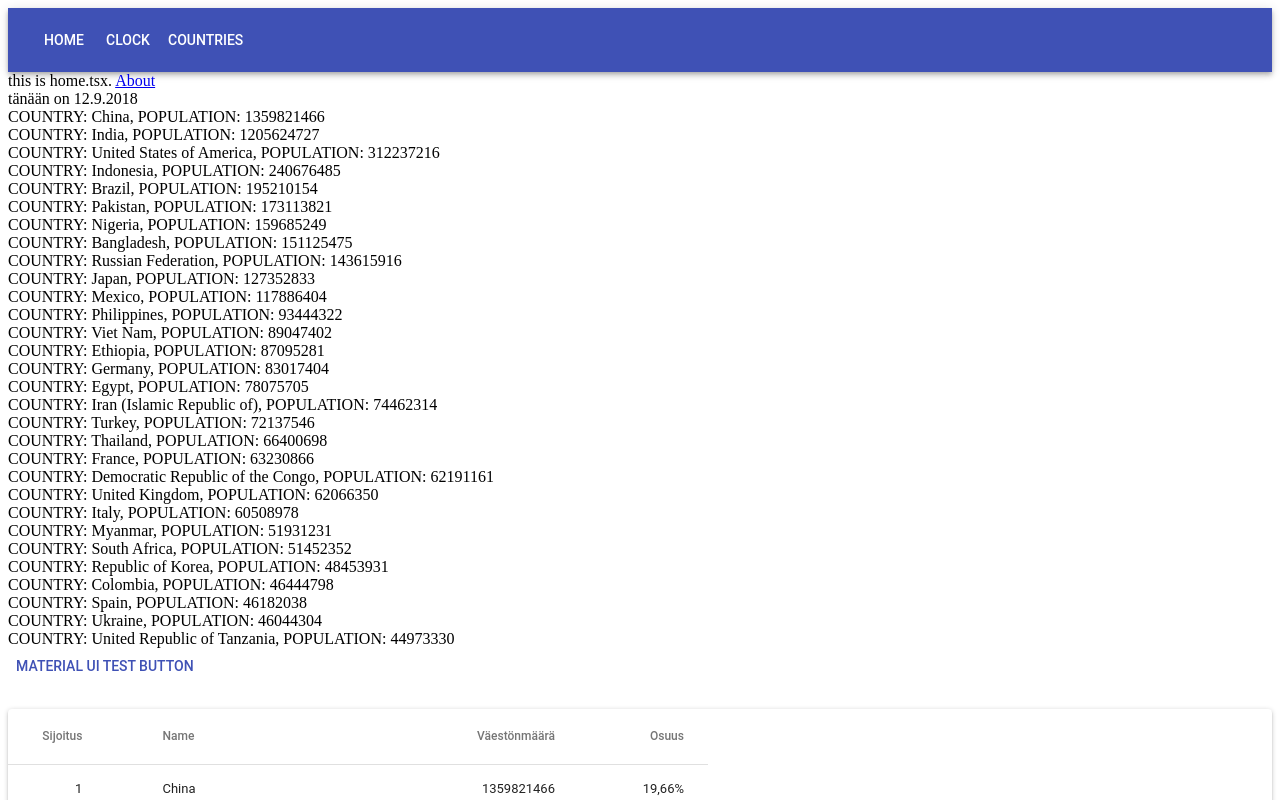
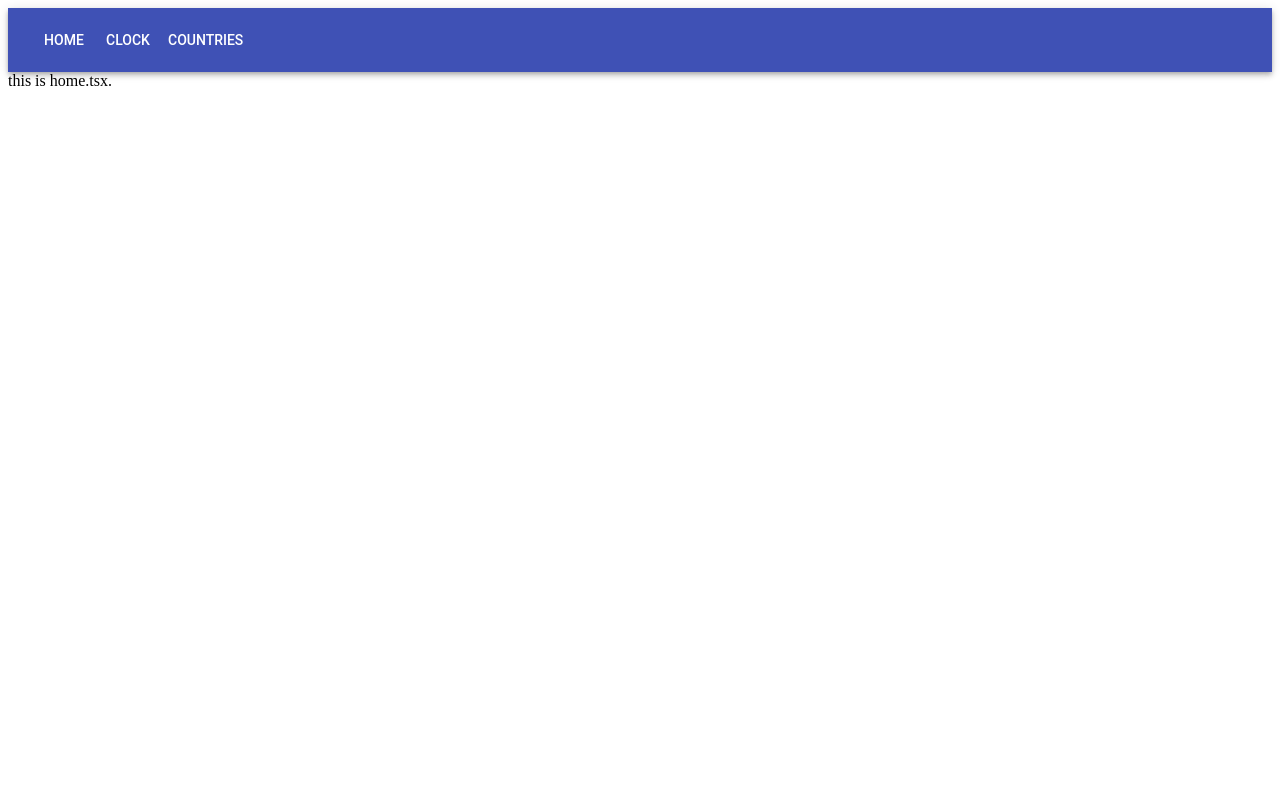
Before and after one commit to inkaluost/loansystem-javascript-project, a Next.js app: page / in a window 1280 px wide. Shown: the top 800 px of the page. Built offline with nearby package versions, Linux system fonts and the light colour scheme.

Commit message:
version2

```diff
--- a/pages/clock.tsx
+++ b/pages/clock.tsx
@@ -1,9 +1,9 @@
 import Navbar from '../src/components/Navbar';
-import React1a_vko35 from '../src/React1a_vko35';
+import React2a_vko36 from '../src/React2a_vko36';
 
 export default () => (
   <div>
     <Navbar />
-    <React1a_vko35/>
+    <React2a_vko36/>
   </div>
 );
--- a/src/Home.tsx
+++ b/src/Home.tsx
@@ -15,17 +15,11 @@ export default () =>
     </div>
 
     this is home.tsx.{' '}
-    <Link href="/about">
-
-      <a>About</a>
-    </Link>
-    <React1a_vko35 />
-    <React1b_vko35 />
-    <Button color="primary">Material UI Test Button</Button>
-    <Countries />
-    <React3_a />
 
 
-    <Clock />
+
+
+
+
 
   </div>
--- a/src/React2a_vko36.tsx
+++ b/src/React2a_vko36.tsx
@@ -22,7 +22,7 @@ public componentDidMount() {
   )
 }
 
- private updateCounter = () => {
+private updateCounter = () => {
    this.setState({counter: this.state.counter +1})
  }
  private componentWillUnmount() {
@@ -35,11 +35,11 @@ public componentDidMount() {
     return (
 
     <div>
-      <button onClick={this.updateCounter}>Increase</button>
-      clock, counter: {this.state.counter}
-      {`tänään on  ${dateNow.getHours()}.${dateNow.getMinutes()}.${dateNow.getSeconds()}.`}
 
-      {typeof window !== 'undefined' && window.toString()}
+      clock
+      {` ${dateNow.getHours()}.${dateNow.getMinutes()}.${dateNow.getSeconds()}.`}
+
+
     </div>
     )
   }
```
Also changed, not shown: 1 other file (tests, documents, lock files or other folders).
